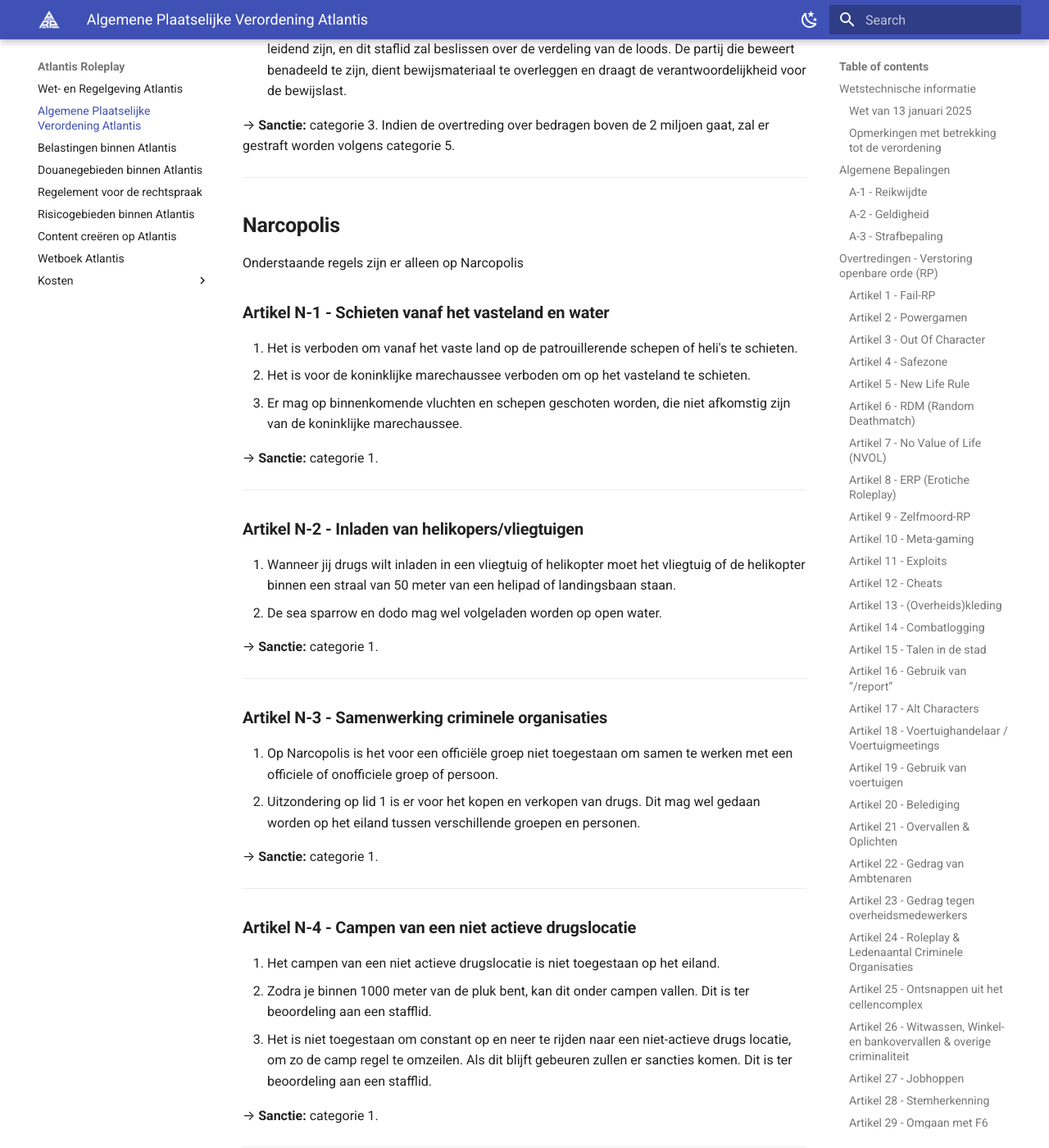
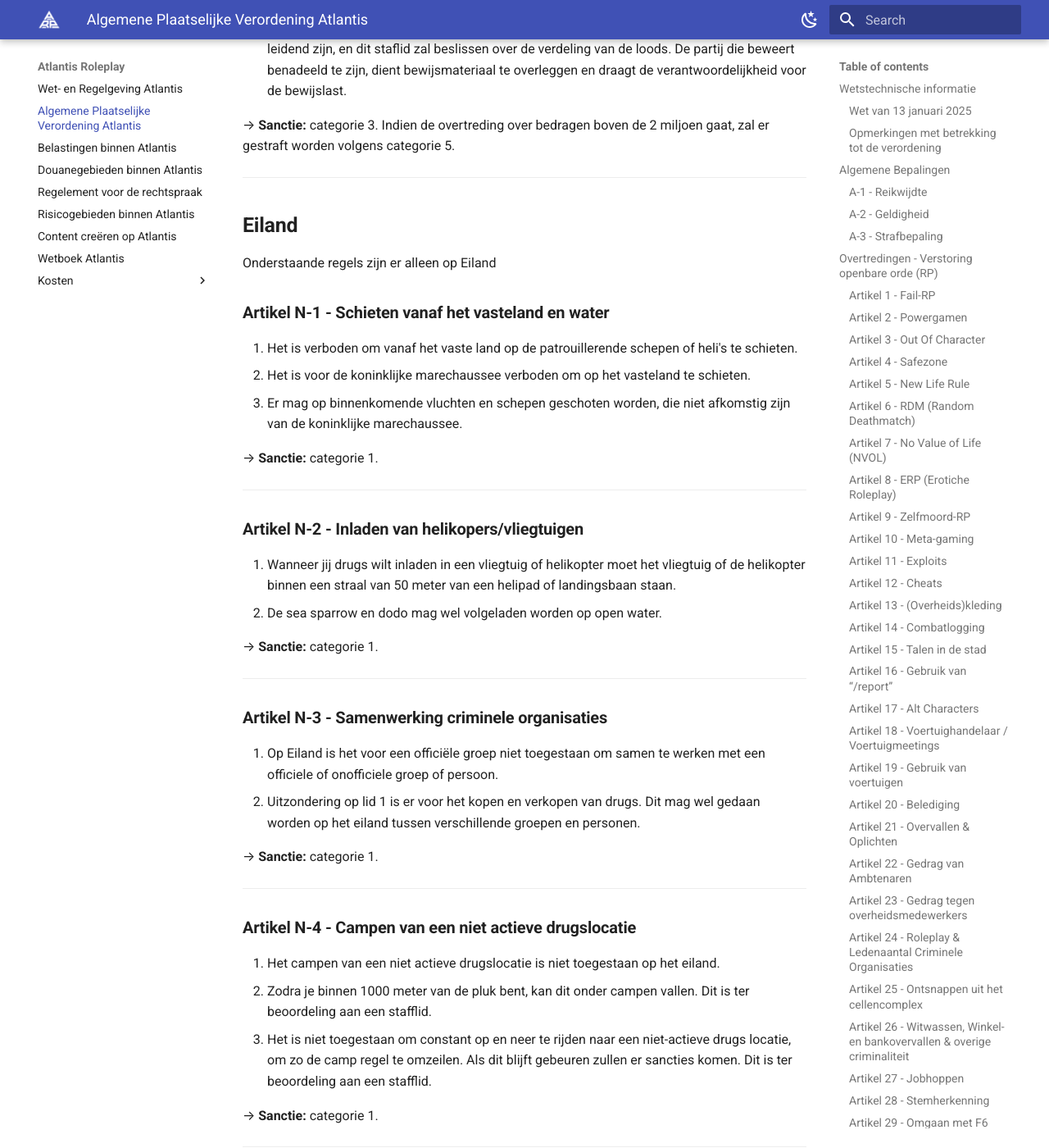
Before and after one commit to Atlantis-Roleplay-Fivem/wet-en-regelgeving, an MkDocs documentation site: the page built from docs/apv.md, in a window 1280 px wide and 1400 px high, scrolled down 14682 px. Shown: the whole window at 82% size. Built offline with MkDocs 1.6.1 and Material for MkDocs 9.7.7, drawn with Linux system fonts in a browser that asks for light colours.

Commit message:
Eiland regels

```diff
--- a/docs/apv.md
+++ b/docs/apv.md
@@ -464,9 +464,9 @@ Mocht het slachtoffer een vuurwapen hebben, dan is medewerking niet verplicht.
 
 ---
 
-## **Narcopolis**
+## **Eiland**
 
-Onderstaande regels zijn er alleen op Narcopolis
+Onderstaande regels zijn er alleen op Eiland
 
 ### **Artikel N-1 - Schieten vanaf het vasteland en water**
 
@@ -489,7 +489,7 @@ Onderstaande regels zijn er alleen op Narcopolis
 
 ### **Artikel N-3 - Samenwerking criminele organisaties**
 
-1. Op Narcopolis is het voor een officiële groep niet toegestaan om samen te werken met een officiele of onofficiele groep of persoon.
+1. Op Eiland is het voor een officiële groep niet toegestaan om samen te werken met een officiele of onofficiele groep of persoon.
 2. Uitzondering op lid 1 is er voor het kopen en verkopen van drugs. Dit mag wel gedaan worden op het eiland tussen verschillende groepen en personen.
 
 → **Sanctie:** categorie 1.
```
